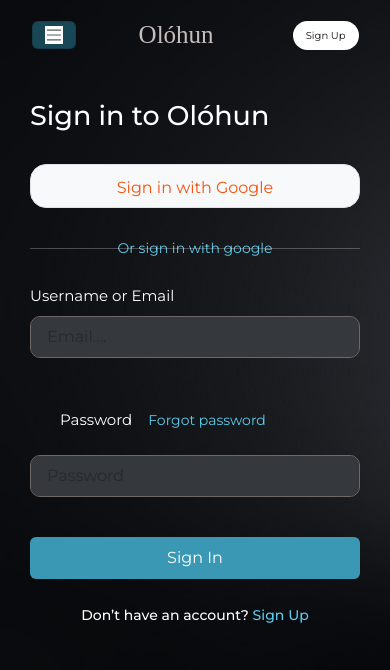
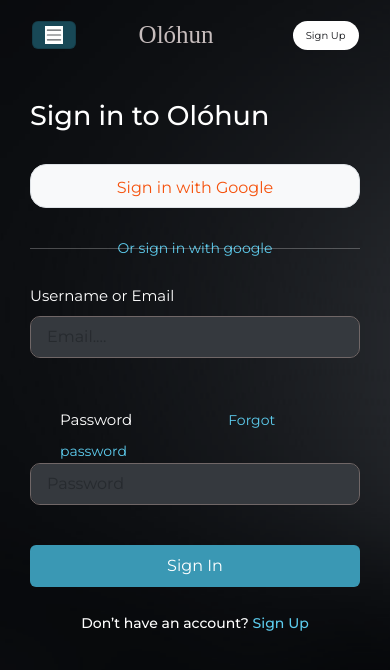
Before and after one commit to adesewaAdeyemo/OlohunR, a React (Vite) app: page /signin in a window 390 px wide. Shown: the top 670 px of the page. Built offline with nearby package versions, Linux system fonts and the light colour scheme; a web font is replaced by a local one.

Commit message:
update of the form responsiveness

```diff
--- a/src/Pages/auth/signin.jsx
+++ b/src/Pages/auth/signin.jsx
@@ -36,7 +36,10 @@ class SignIn extends Component {
 
   validateInput() {
     if (!this.state.emailOrUsername > 0 && !this.state.password > 0) {
-      this.setState({ emailError: "Email and password is required" });
+      this.setState({
+        emailError: "Email is required",
+        passwordError: "Password is required",
+      });
     } else if (!this.state.emailOrUsername > 0) {
       this.setState({ emailError: "Email is required", passwordError: "" });
     } else if (!this.state.password > 0) {
@@ -114,13 +117,16 @@ class SignIn extends Component {
                 <br className="d-sm-none"></br>
                 <br className="d-sm-none"></br>
                 <Form.Group className="mb-3">
-                  <div className="mb-3 d-flex" id="justb">
+                  <div className="d-flex" id="justb">
                     <Form.Label>Password</Form.Label>
-                    <span style={{ color: "red" }} className="px-2">
-                      {this.state.passwordError}
+                    <span className="px-5">
                     </span>
                     <Link to="/forget">Forgot password</Link>
                   </div>
+                  <span style={{ color: "red" }}>
+                    {this.state.passwordError}
+                  </span>
+
                   <Form.Control
                     placeholder="Password"
                     type="password"
```
